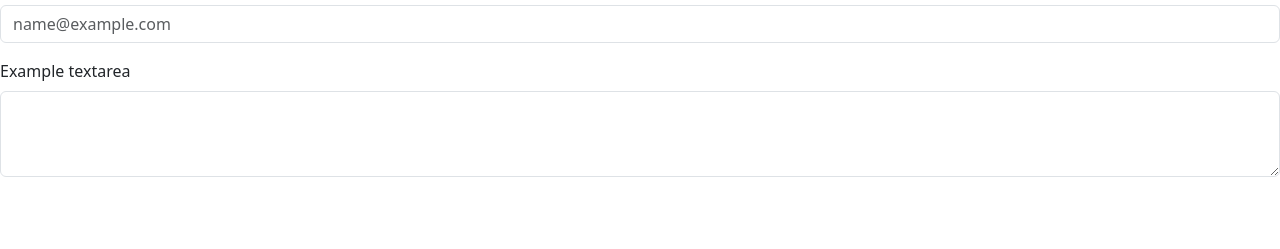
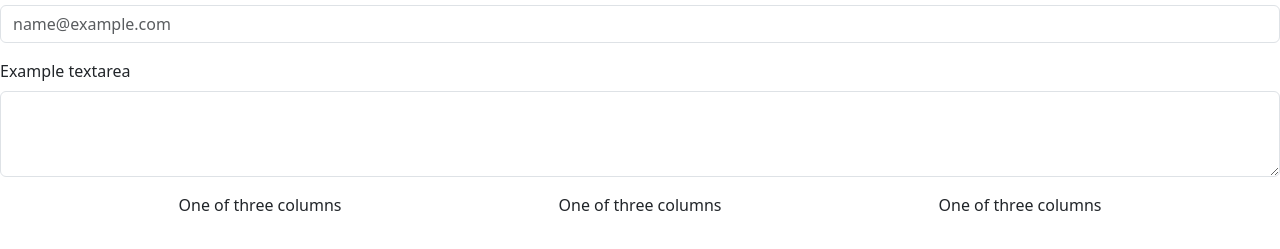
Before and after one commit to SamuSoto0326/proyecto-prueba, a plain HTML site: page index.html in a window 1280 px wide. Shown: the part 139-388 px from the top of the page. Drawn offline with nearby package versions, Linux system fonts and the light colour scheme.

Commit message:
cuarta version

```diff
--- a/index.html
+++ b/index.html
@@ -51,7 +51,19 @@
         <textarea class="form-control" id="exampleFormControlTextarea1" rows="3"></textarea>
       </div>
 
-
+      <div class="container text-center">
+        <div class="row align-items-start">
+          <div class="col">
+            One of three columns
+          </div>
+          <div class="col">
+            One of three columns
+          </div>
+          <div class="col">
+            One of three columns
+          </div>
+        </div>
+      </div>
 
 </body>
 </html>
```
